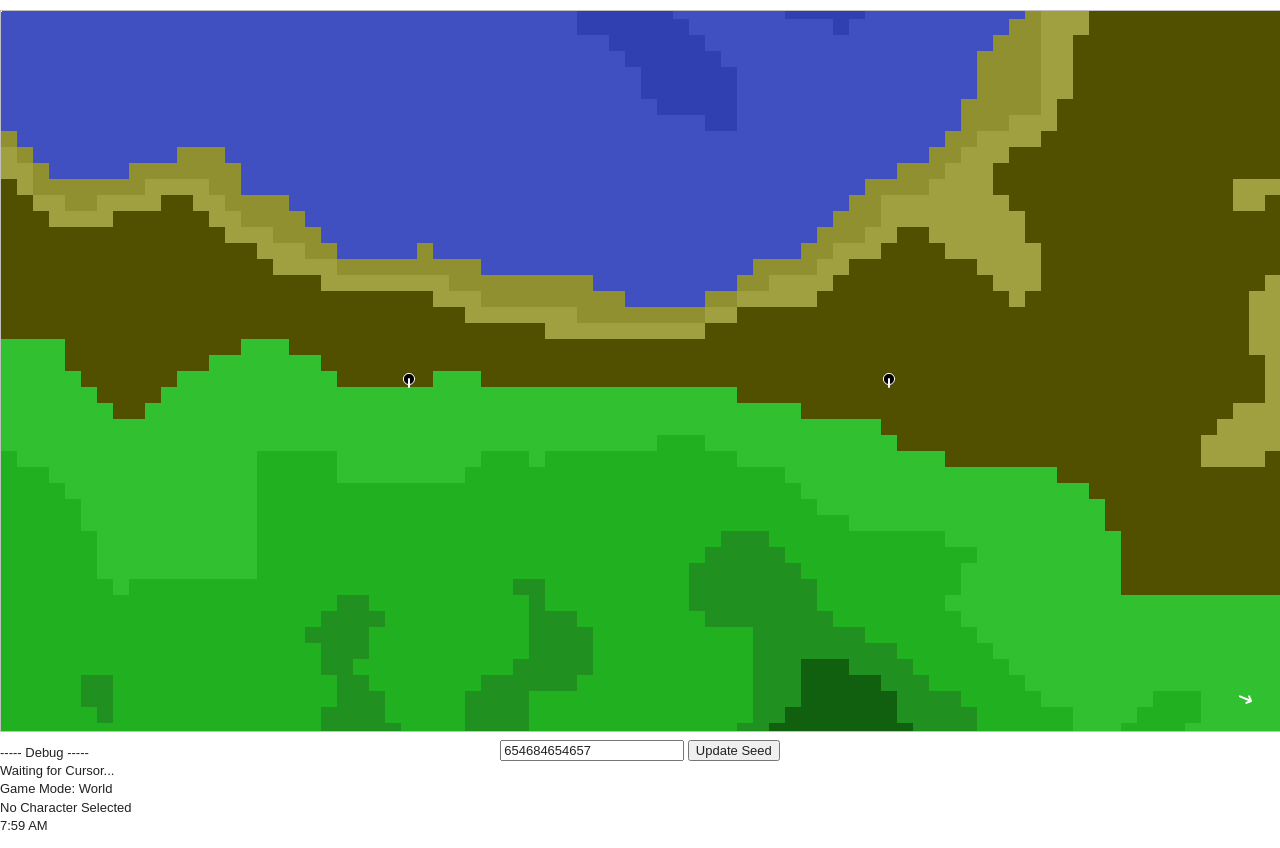
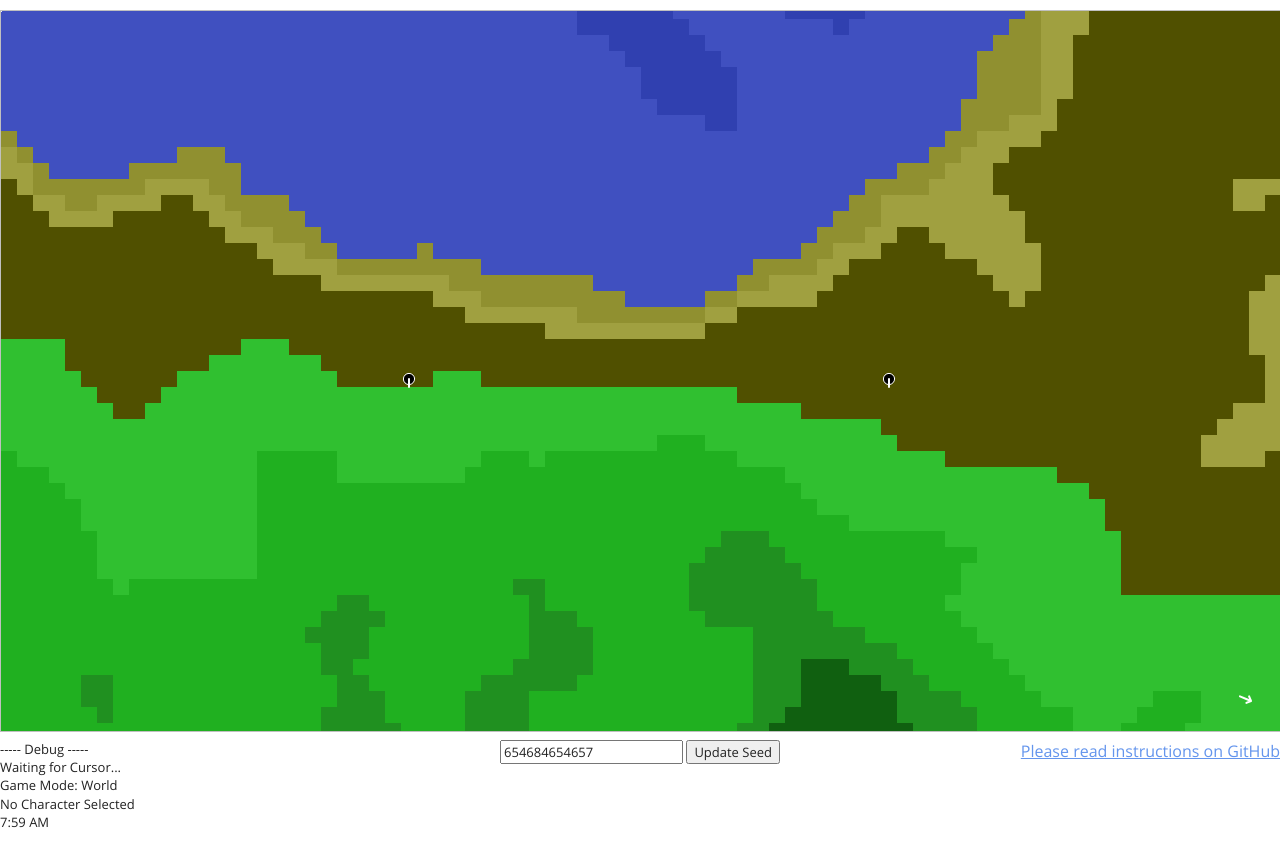
Before and after one commit to jamienola/wilderness, a plain HTML site: page index.html in a window 1280 px wide. Drawn offline with nearby package versions, Linux system fonts and the light colour scheme.

Commit message:
Added links to docs

```diff
--- a/css/main.css
+++ b/css/main.css
@@ -62,9 +62,17 @@ textarea {
 
 
 
+@font-face {
+    font-family: openSansRegular;
+    src: url(../fonts/OpenSans-Regular.ttf);
+}
 
+body
+{
+  font-family: openSansRegular;
+}
 
-.containter
+.container
 {
   font-size: small;
   width: 1280px;
@@ -109,15 +117,51 @@ textarea {
     z-index: 3;
 }
 
+.controls
+{
+  width: 1280px;
+  position: relative;
+}
+
 .seed-container
 {
+  position: absolute;
+  pointer-events: none;
   width: 100%;
   text-align: center;
 }
 
+.seed-container button
+{
+  font-family: openSansRegular;
+  pointer-events: auto;
+}
+
+.seed-container input
+{
+  font-family: openSansRegular;
+  pointer-events: auto;
+}
+
+.docs-container
+{
+  float: right;
+}
+
+.docs-container a
+{
+  color: cornflowerblue;
+  font-size: 12pt;
+}
+
 .debug-container
 {
-  margin-top: -30px;
+  float: left;
+}
+
+#debug
+{
+  margin: 0;
 }
 
 
--- a/index.html
+++ b/index.html
@@ -21,20 +21,25 @@
             <p class="chromeframe">You are using an <strong>outdated</strong> browser. Please <a href="http://browsehappy.com/">upgrade your browser</a> or <a href="http://www.google.com/chromeframe/?redirect=true">activate Google Chrome Frame</a> to improve your experience.</p>
         <![endif]-->
 
-        <div class="containter">
+        <div class="container">
             <div class="canvas-container" oncontextmenu="return false;" onmousedown="return false;" onmouseup="return false;" onclick="return false;" ondblclick="return false;">
                 <canvas id="bgCanvas" class="canvas" width="1280" height="720"></canvas>
                 <canvas id="canvas" class="canvas" width="1280" height="720"></canvas>
                 <canvas id="lightCanvas" class="canvas" width="1280" height="720"></canvas>
                 <canvas id="cursorCanvas" class="canvas" width="1280" height="720"></canvas>
             </div>
-            <div class="seed-container">
-              <input id="seed" type="input" placeholder="Seed"></input>
-              <button id="update-seed">Update Seed</button>
-            </div>
-            <div class="debug-container">
-              <p id="debug"></p>
-            </div>
+            <div class="controls">
+              <div class="debug-container">
+                <p id="debug"></p>
+              </div>
+              <div class="docs-container">
+                <a href="https://github.com/jamienola/wilderness/blob/master/README.md" target="_blank">Please read instructions on GitHub</a>
+              </div>
+              <div class="seed-container">
+                <input id="seed" type="input" placeholder="Seed"></input>
+                <button id="update-seed">Update Seed</button>
+              </div>
+           </div>
         </div>
 
         <script type="text/javascript" src="lib/classes/basicClasses.js"></script>
```
Also changed, not shown: fonts/OpenSans-Regular.ttf (added), 5 other files.
